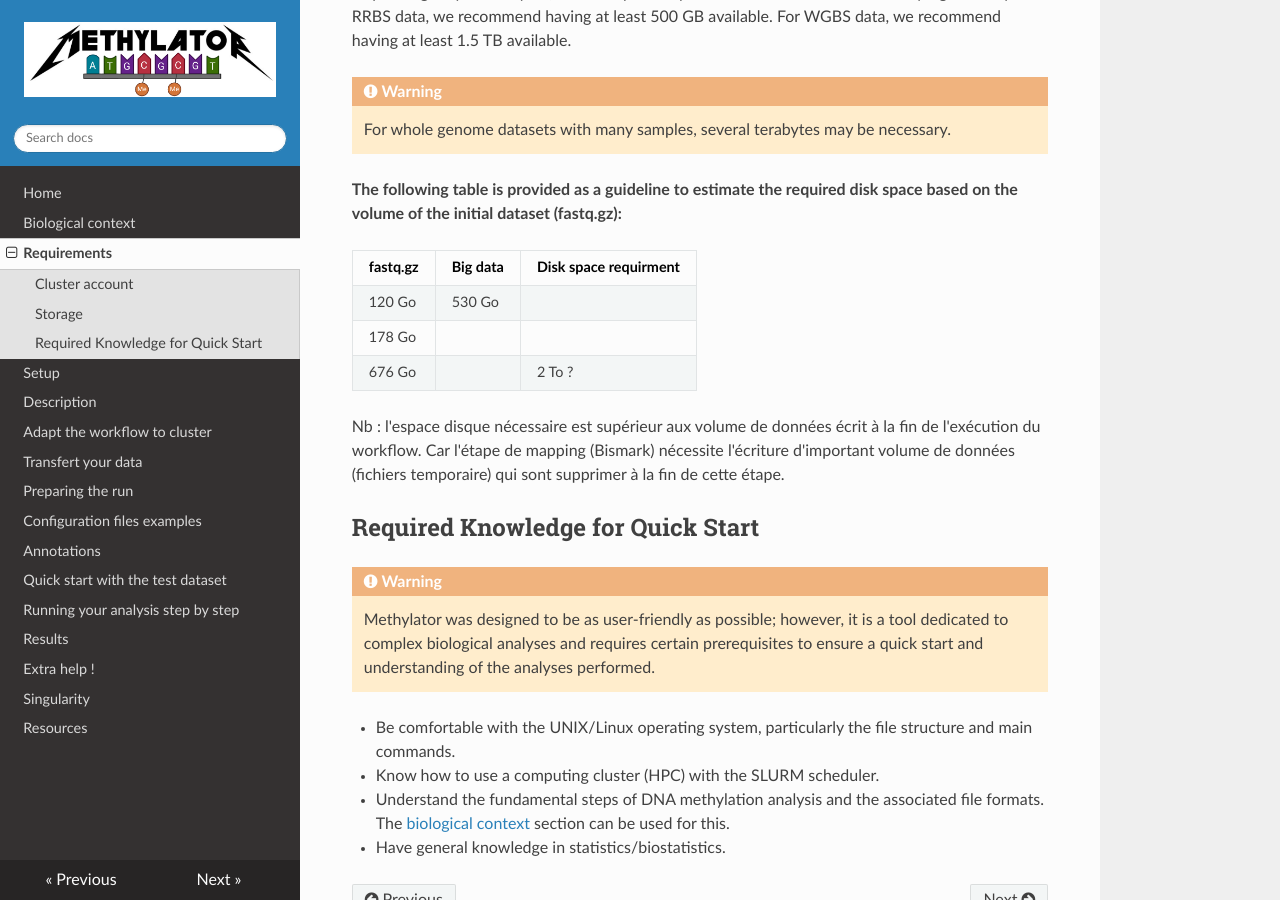
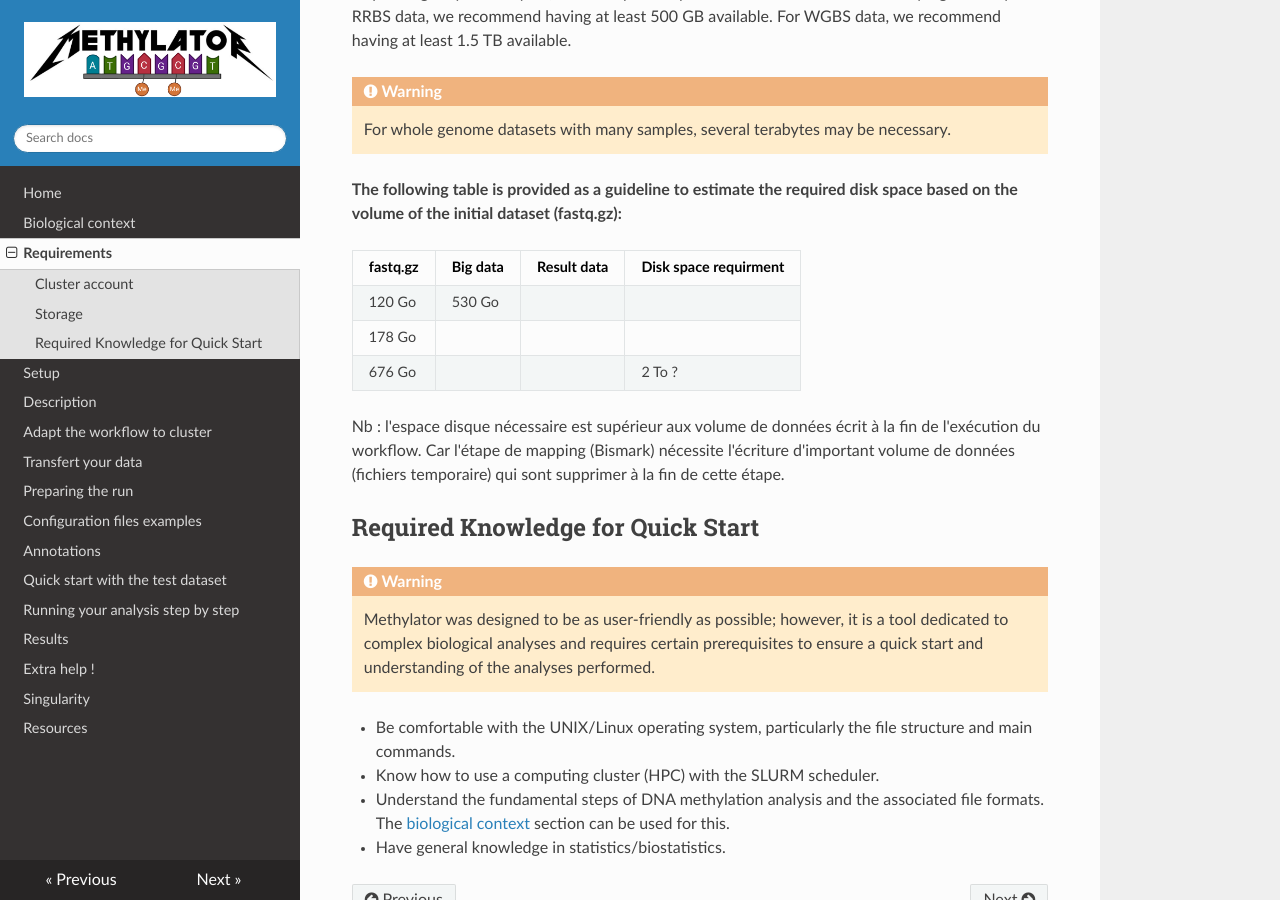
Before and after one commit to parisepigenetics/Methylator-Documentation, an MkDocs documentation site: the page built from docs/before_start.md, in a window 1280 px wide and 900 px high, scrolled down 483 px. Built offline with MkDocs 1.6.1, drawn with Linux system fonts in a browser that asks for light colours; nearby versions of some CDN libraries.

Commit message:
Update before_start.md

```diff
--- a/docs/before_start.md
+++ b/docs/before_start.md
@@ -17,11 +17,11 @@ Depending on your analyses, the disk space required to run the workflow can vary
 
 **The following table is provided as a guideline to estimate the required disk space based on the volume of the initial dataset (fastq.gz):**
 
-| fastq.gz | Big data | Disk space requirment |
-| -------- | -------- | --------------------- |
-| 120 Go   | 530 Go   |                       |
-| 178 Go   |          |                       |
-| 676 Go   |          |          2 To ?       |
+| fastq.gz | Big data | Result data | Disk space requirment |
+| -------- | -------- | ----------- | --------------------- |
+| 120 Go   | 530 Go   |             |                       |
+| 178 Go   |          |             |                       |
+| 676 Go   |          |             |          2 To ?       |
 
 Nb : l'espace disque nécessaire est supérieur aux volume de données écrit à la fin de l'exécution du workflow. Car l'étape de mapping (Bismark) nécessite l'écriture d'important volume de données (fichiers temporaire) qui sont supprimer à la fin de cette étape.
 
```
